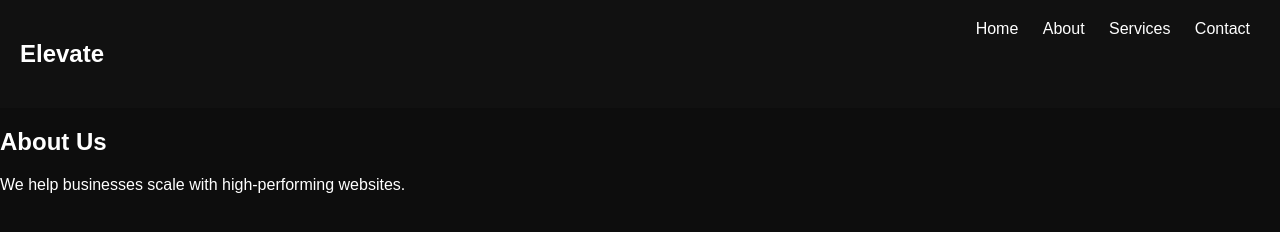
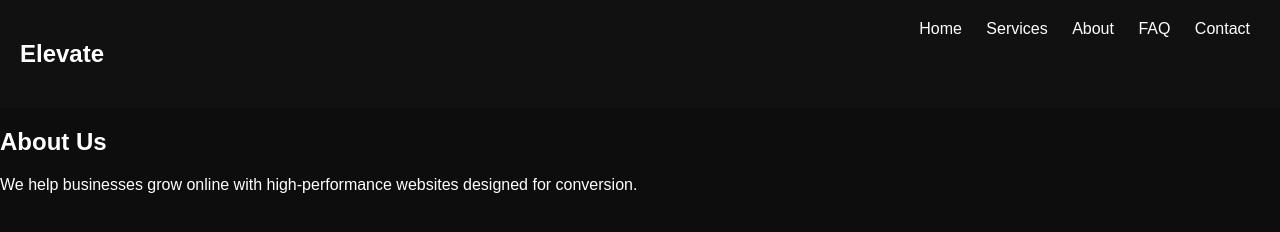
Before and after one commit to fifthlemmings665-tech/HVAC-EXAMPLE-, a plain HTML site: page about.html in a window 1280 px wide. Drawn offline with Linux system fonts and the light colour scheme.

Commit message:
Update about.html

```diff
--- a/about.html
+++ b/about.html
@@ -7,19 +7,20 @@
 
 <body>
 
-<nav>
+<nav class="navbar">
   <h2>Elevate</h2>
   <div>
     <a href="index.html">Home</a>
+    <a href="services.html">Services</a>
     <a href="about.html">About</a>
-        <a href="services.html">Services</a>
+    <a href="faq.html">FAQ</a>
     <a href="contact.html">Contact</a>
   </div>
 </nav>
 
-<section>
+<section class="page">
   <h1>About Us</h1>
-    <p>We help businesses scale with high-performing websites.</p>
+  <p>We help businesses grow online with high-performance websites designed for conversion.</p>
 </section>
 
 </body>
```
Lines whose indentation alone changed are shown as unchanged.
